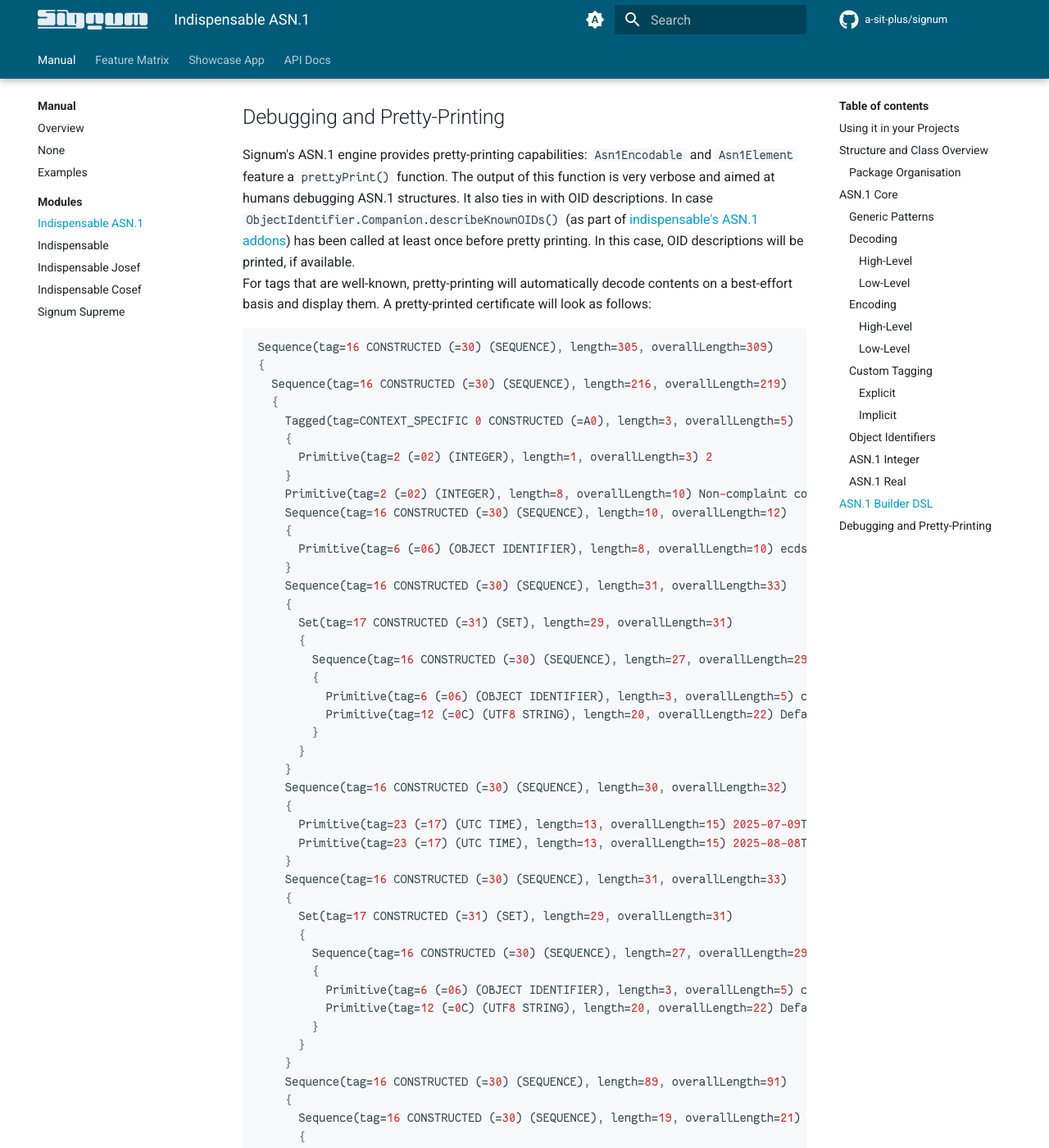
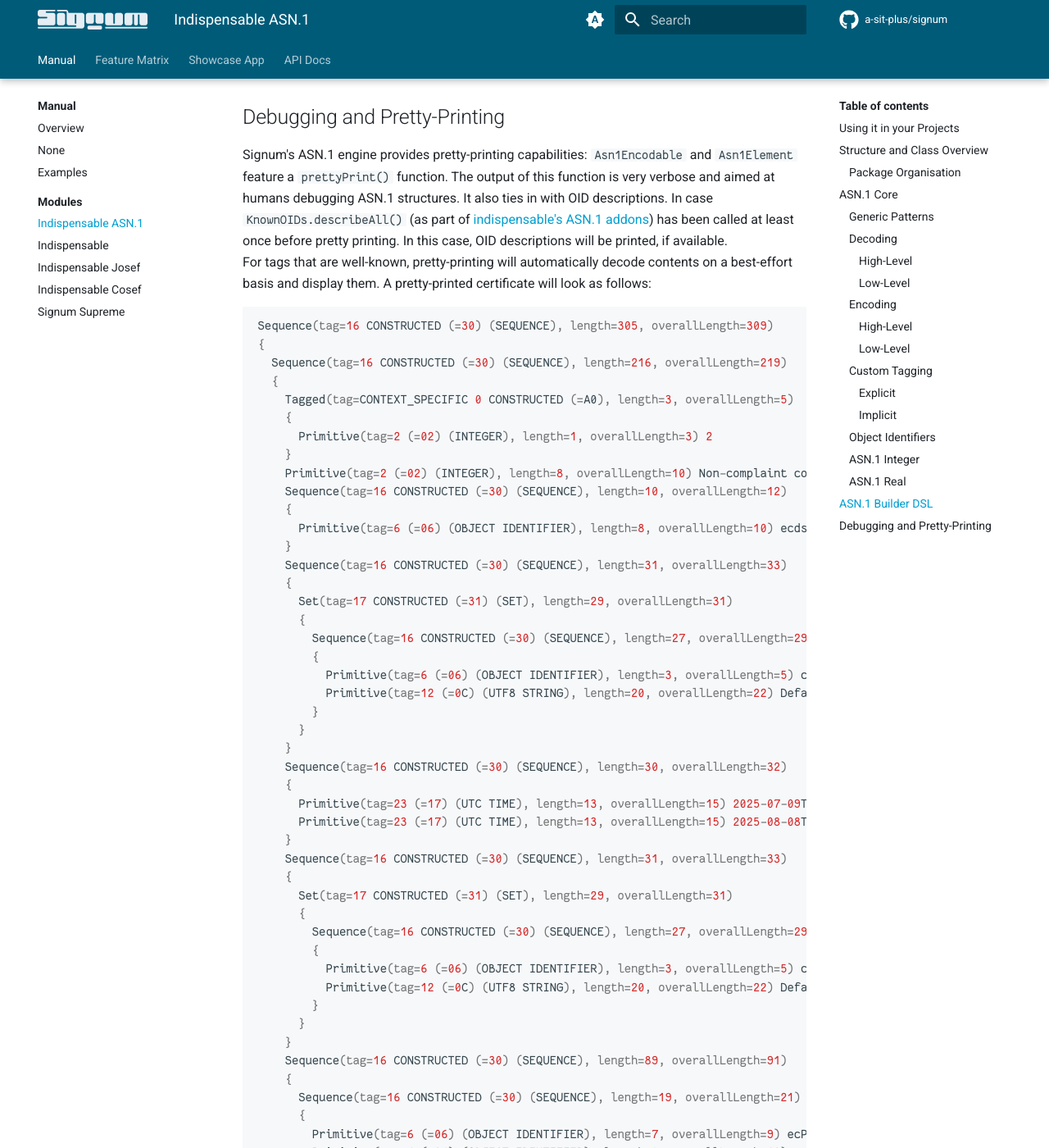
Before and after one commit to a-sit-plus/signum, an MkDocs documentation site: the page built from docs/docs/indispensable-asn1.md, in a window 1280 px wide and 1400 px high, scrolled down 14040 px. Shown: the whole window at 82% size. Built offline with MkDocs 1.6.1 and Material for MkDocs 9.7.7, drawn with Linux system fonts in a browser that asks for light colours; comment, search, counter and statistics services are not loaded; some of the changed text lies outside the part shown.

Commit message:
update to oid map

````diff
--- a/docs/docs/indispensable-asn1.md
+++ b/docs/docs/indispensable-asn1.md
@@ -427,11 +427,11 @@ Signum's ASN.1 engine provides pretty-printing capabilities:
 `Asn1Encodable` and `Asn1Element` feature a `prettyPrint()` function.
 The output of this function is very verbose and aimed at humans debugging ASN.1 structures.
 It also ties in with OID descriptions.
-In case `ObjectIdentifier.Companion.describeKnownOIDs()` (as part of [indispensable's ASN.1 addons](indispensable.md#notes-on-object-identifiers)) has been called at least once before pretty printing. In this case, OID descriptions will be printed, if available.
+In case `KnownOIDs.describeAll()` (as part of [indispensable's ASN.1 addons](indispensable.md#notes-on-object-identifiers)) has been called at least once before pretty printing. In this case, OID descriptions will be printed, if available.
 For tags that are well-known, pretty-printing will automatically decode contents on a best-effort basis and display them.
 A pretty-printed certificate will look as follows:
 
-```json
+```protobuf
 Sequence(tag=16 CONSTRUCTED (=30) (SEQUENCE), length=305, overallLength=309)
 {
   Sequence(tag=16 CONSTRUCTED (=30) (SEQUENCE), length=216, overallLength=219)
````
Also changed, not shown: CHANGELOG.md, 1 other file.
